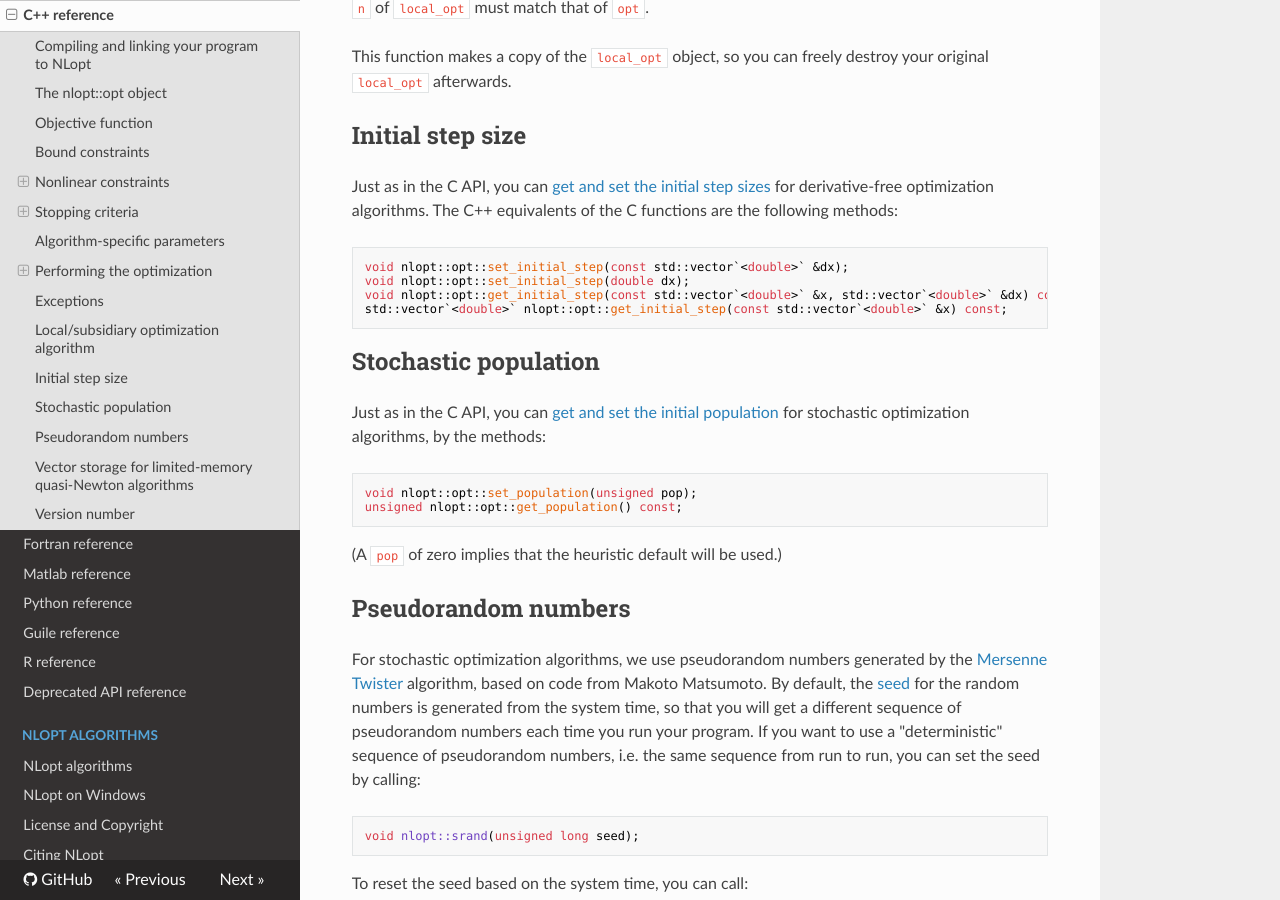
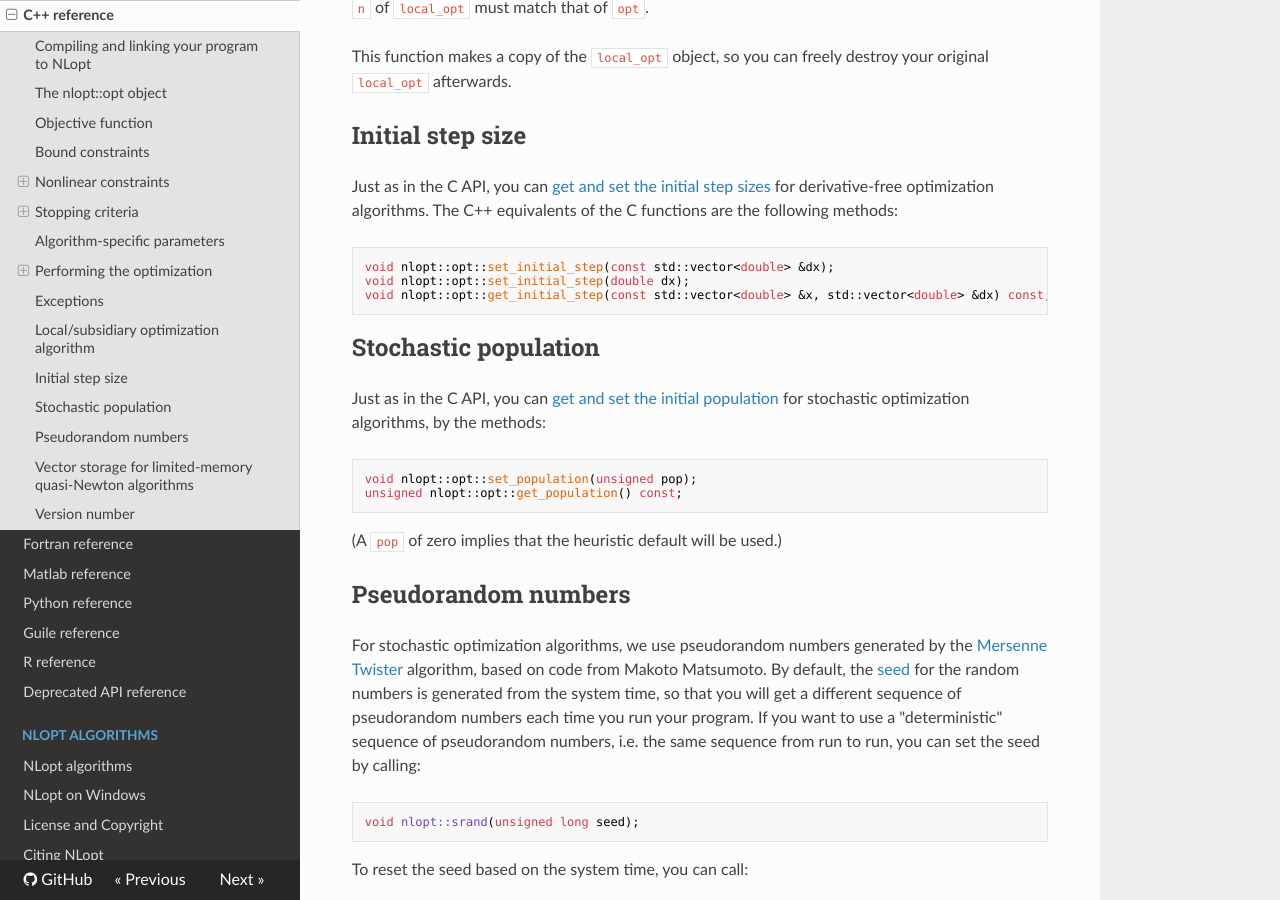
Before and after one commit to stevengj/nlopt, an MkDocs documentation site: the page built from doc/docs/NLopt_C-plus-plus_Reference.md, in a window 1280 px wide and 900 px high, scrolled down 8216 px. Built offline with MkDocs 1.6.1, drawn with Linux system fonts in a browser that asks for light colours; nearby versions of some CDN libraries; formulas are drawn with MathJax 3.

Commit message:
only document the functional get_initial_step

````diff
--- a/doc/docs/NLopt_C-plus-plus_Reference.md
+++ b/doc/docs/NLopt_C-plus-plus_Reference.md
@@ -342,10 +342,9 @@ Initial step size
 Just as in the C API, you can [get and set the initial step sizes](NLopt_Reference#initial-step-size) for derivative-free optimization algorithms. The C++ equivalents of the C functions are the following methods:
 
 ```
-void nlopt::opt::set_initial_step(const std::vector`<double>` &dx);
+void nlopt::opt::set_initial_step(const std::vector<double> &dx);
 void nlopt::opt::set_initial_step(double dx);
-void nlopt::opt::get_initial_step(const std::vector`<double>` &x, std::vector`<double>` &dx) const;
-std::vector`<double>` nlopt::opt::get_initial_step(const std::vector`<double>` &x) const;
+void nlopt::opt::get_initial_step(const std::vector<double> &x, std::vector<double> &dx) const;
 ```
 
 
````
